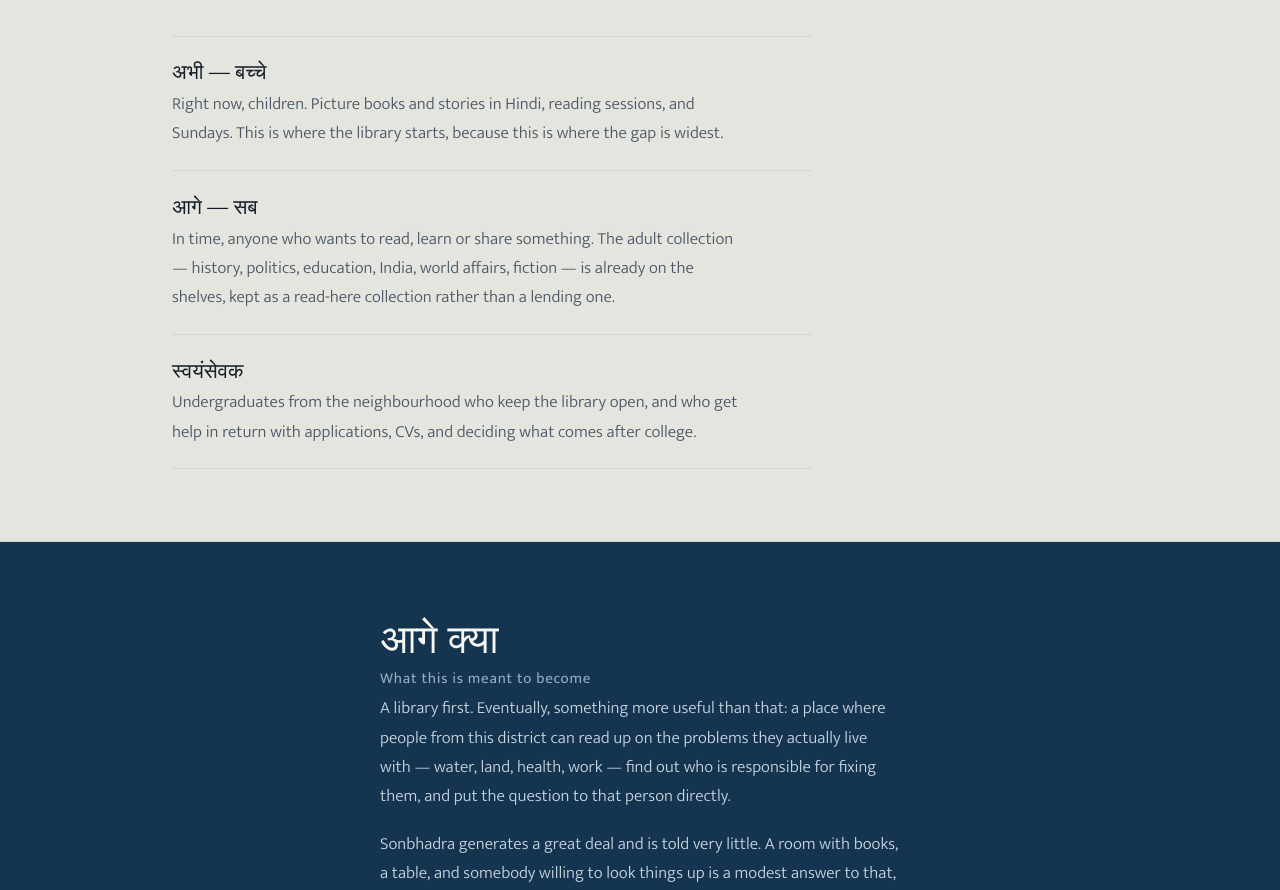
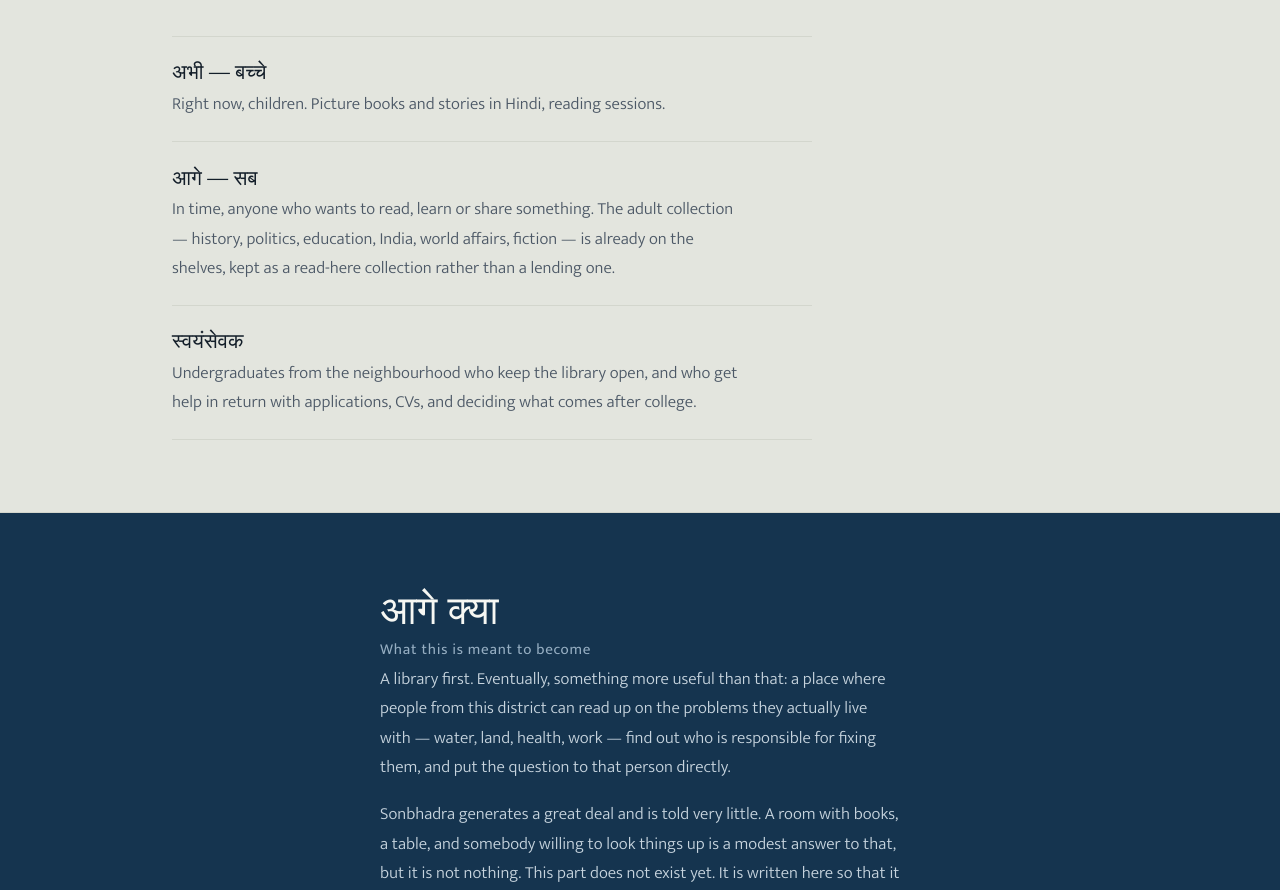
Before and after one commit to ApnaPustakalay/apna-pustakalay, a plain HTML site: page index.html in a window 1280 px wide. Shown: the part 5056-5946 px from the top of the page. Drawn offline with Linux system fonts and the light colour scheme; a web font is replaced by a local one.

Commit message:
Update index.html

```diff
--- a/index.html
+++ b/index.html
@@ -232,8 +232,7 @@
       <li>
         <h3>अभी — बच्चे</h3>
         <p>Right now, children. Picture books and stories in Hindi, reading
-           sessions, and Sundays. This is where the library starts, because this
-           is where the gap is widest.</p>
+           sessions.</p>
       </li>
       <li>
         <h3>आगे — सब</h3>
```
